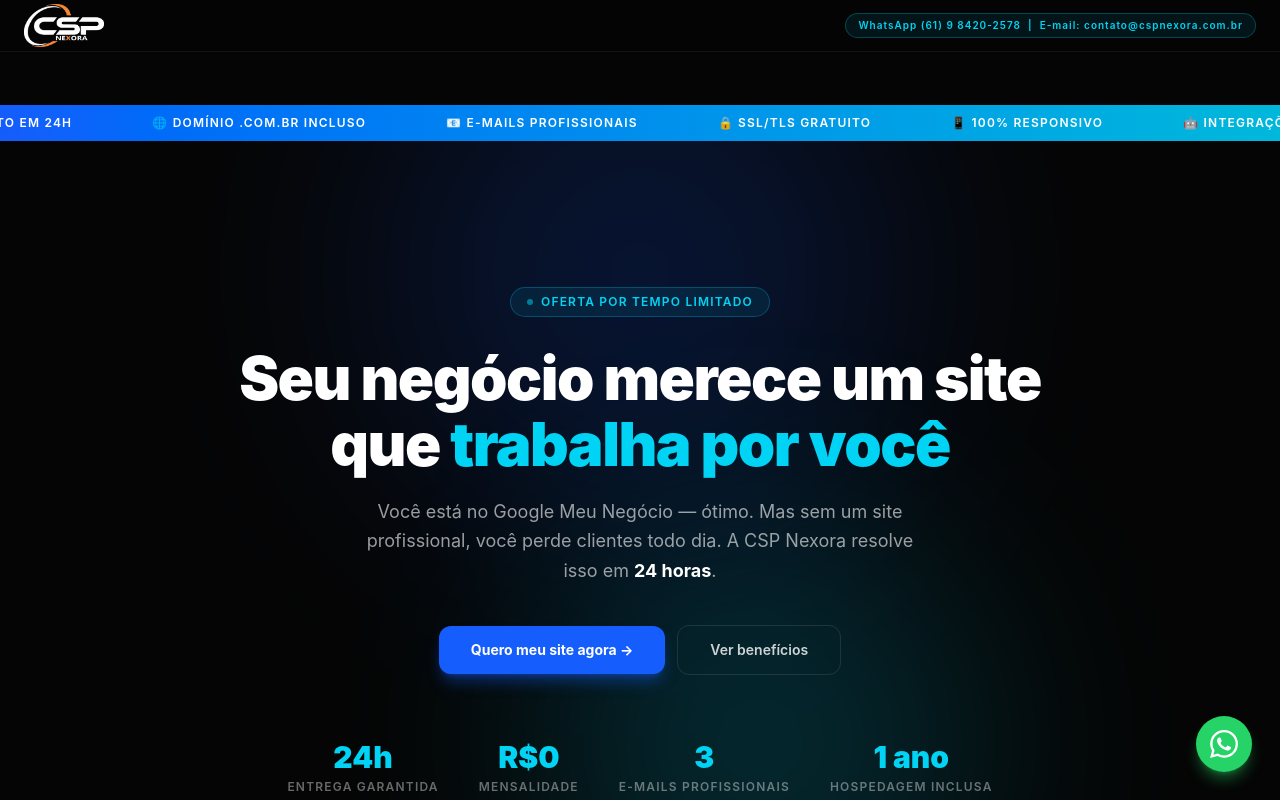
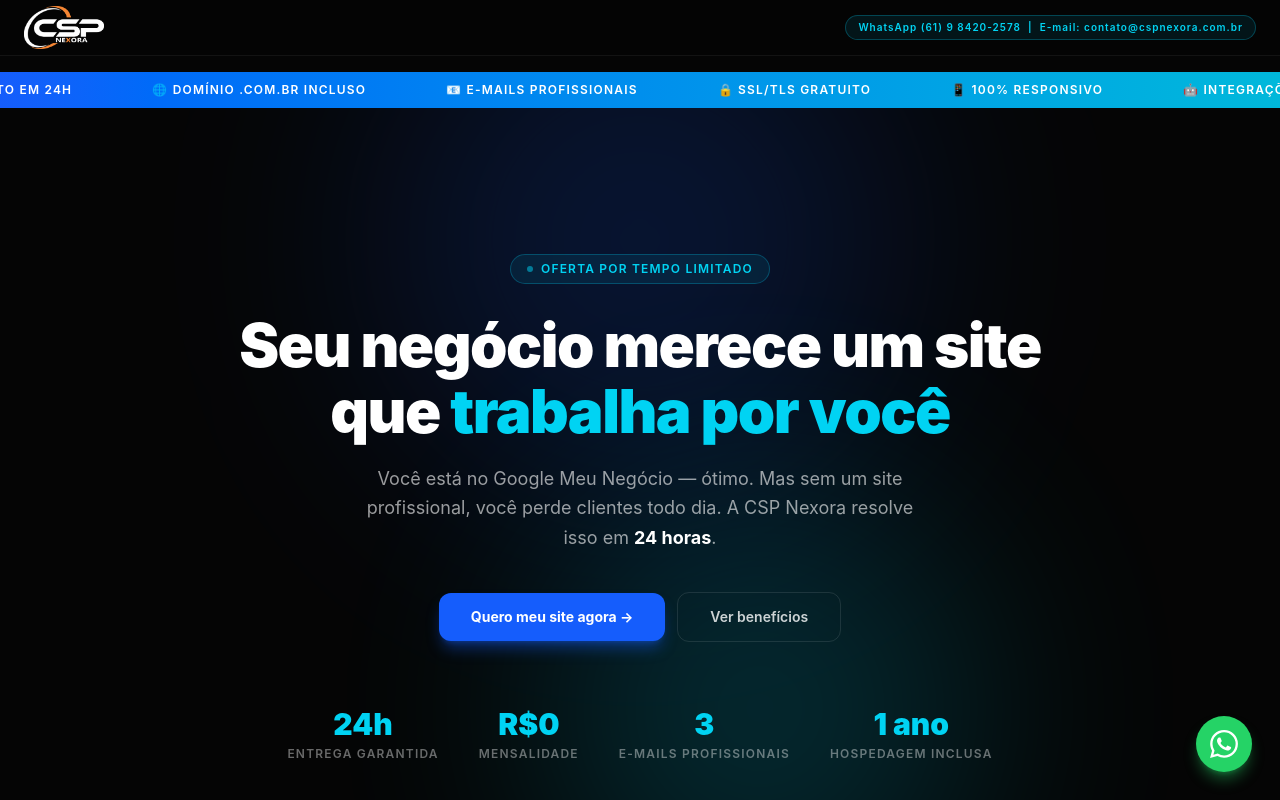
Before and after one commit to CladstonPinheiro/CSP-Nexora, a Next.js app: page /oferta in a window 1280 px wide. Shown: the top 800 px of the page. Built offline with nearby package versions, Linux system fonts and the light colour scheme.

Commit message:
fix: ajusta padding e altura navbar oferta

```diff
--- a/app/oferta/page.tsx
+++ b/app/oferta/page.tsx
@@ -28,7 +28,7 @@ export default function OfertaPage() {
   return (
     <>
       <NavbarOferta />
-      <main className="min-h-screen bg-[#050505] pt-[105px]">
+      <main className="min-h-screen bg-[#050505] pt-[72px]">
         <HeroOferta />
         <ProblemaSection />
         <BeneficiosSection />
--- a/components/oferta/NavbarOferta.tsx
+++ b/components/oferta/NavbarOferta.tsx
@@ -5,7 +5,7 @@ import Link from "next/link";
 
 export default function NavbarOferta() {
   return (
-    <nav className="fixed left-0 right-0 top-0 z-50 flex h-[52px] max-h-[56px] items-center justify-between border-b border-white/[0.06] bg-[#050505]/90 px-6 py-0 backdrop-blur-md">
+    <nav className="fixed left-0 right-0 top-0 z-50 flex max-h-[56px] items-center justify-between border-b border-white/[0.06] bg-[#050505]/90 px-6 py-3 backdrop-blur-md">
       <Link href="https://cspnexora.com.br" target="_blank" rel="noopener noreferrer">
         <Image src="/logo.png" alt="CSP Nexora" width={120} height={66} className="h-auto w-[80px] object-contain" priority />
       </Link>
```
